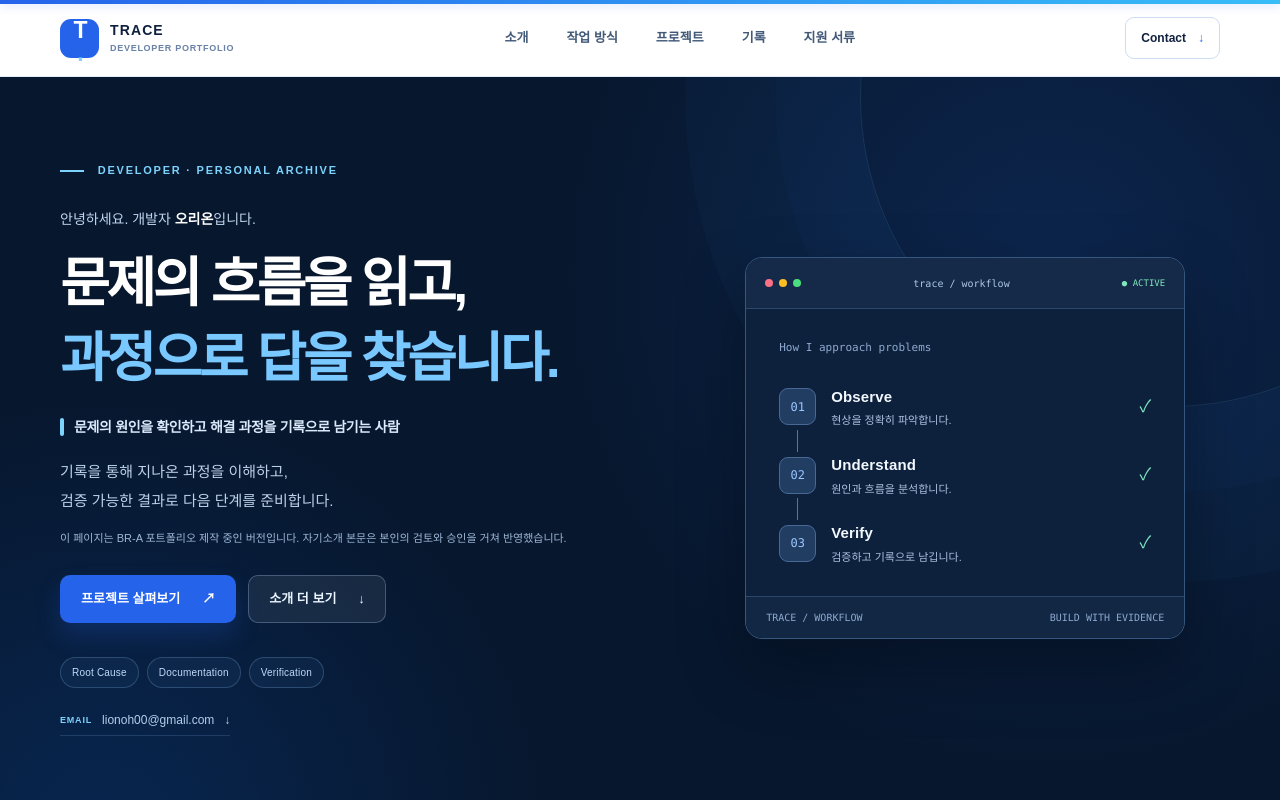
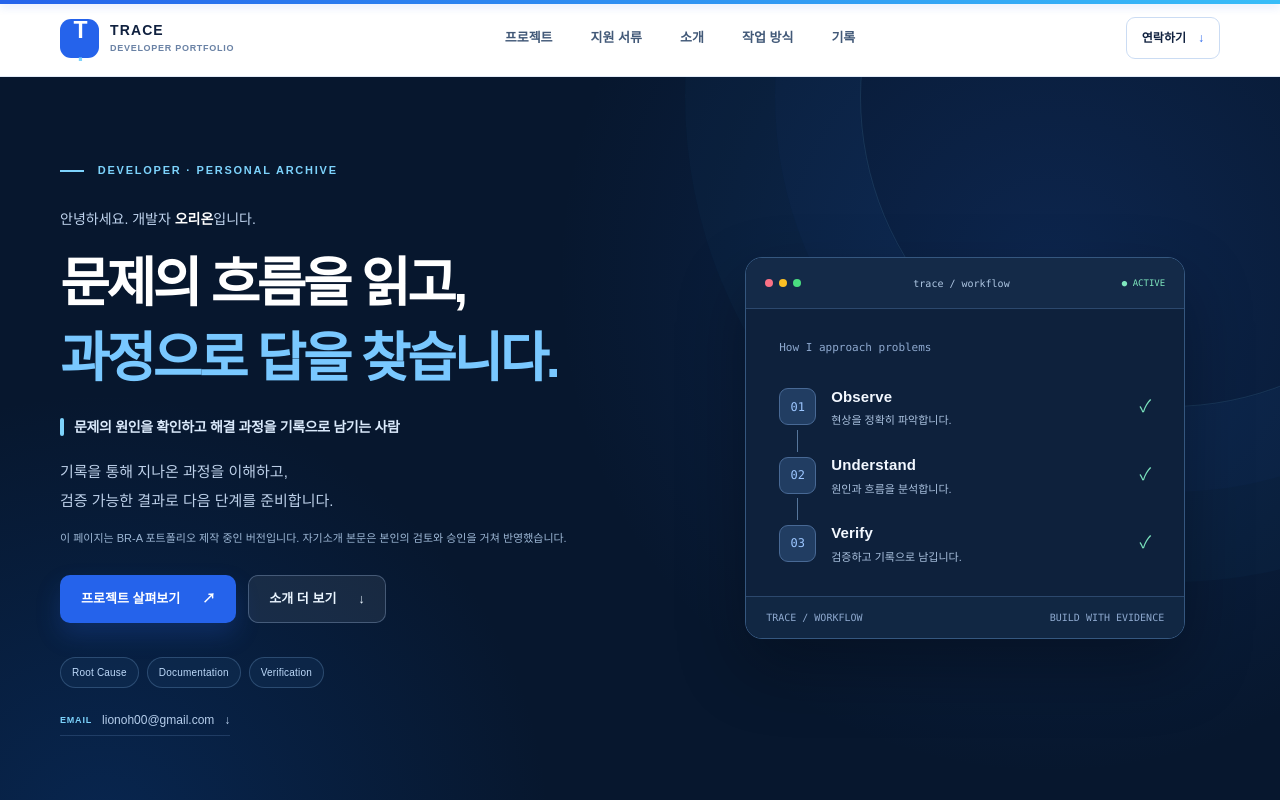
Before and after one commit to SuperNova080710/Trace, a Next.js app: page / in a window 1280 px wide. Shown: the top 800 px of the page. Built offline with nearby package versions, Linux system fonts and the light colour scheme.

Commit message:
feat: 프로젝트와 문서를 우선하는 탐색 구성
- 탐색 메뉴에서 프로젝트와 지원 서류를 앞에 배치
- 앵커 선택 시 제목으로 포커스를 이동
- 현재 앵커와 모바일 선택 상태를 표시

```diff
--- a/src/app/globals.css
+++ b/src/app/globals.css
@@ -13,13 +13,13 @@
   --ease: cubic-bezier(.22, 1, .36, 1);
 }
 * { box-sizing: border-box; }
-html { scroll-behavior: smooth; scroll-padding-top: 98px; }
+html { scroll-behavior: smooth; scroll-padding-top: 78px; }
 body { margin: 0; font-family: Arial, "Apple SD Gothic Neo", "Malgun Gothic", sans-serif; }
 .trace-page { color: var(--text); background: var(--canvas); line-height: 1.7; word-break: keep-all; overflow-x: clip; }
 a { color: inherit; text-decoration: none; }
 button { font: inherit; }
 a:focus-visible, button:focus-visible { outline: 3px solid #29a8ee; outline-offset: 4px; }
-section[id] { scroll-margin-top: 85px; }
+article[id] { scroll-margin-top: 12px; }
 .container { width: min(100% - 68px, 1160px); margin-inline: auto; }
 .sr-only { position: absolute; width: 1px; height: 1px; padding: 0; margin: -1px; overflow: hidden; clip: rect(0 0 0 0); white-space: nowrap; border: 0; }
 .skip-link { position: fixed; z-index: 200; left: 16px; top: 10px; transform: translateY(-180%); background: var(--navy); color: white; padding: 10px 16px; border-radius: 8px; }
@@ -36,7 +36,7 @@ section[id] { scroll-margin-top: 85px; }
 .main-nav a { font-size: 13px; color: #425978; font-weight: 700; padding: 24px 0; position: relative; white-space: nowrap; }
 .main-nav a:after { content: ""; position: absolute; bottom: 16px; left: 0; right: 0; height: 2px; background: var(--blue); transform: scaleX(0); transform-origin: left; transition: transform .25s var(--ease); }
 .main-nav a:hover { color: var(--blue); }
-.main-nav a:hover:after, .main-nav a:focus-visible:after { transform: scaleX(1); }
+.main-nav a:hover:after, .main-nav a:focus-visible:after, .main-nav a[aria-current]::after { transform: scaleX(1); }
 .header-contact { display: inline-flex; align-items: center; gap: 12px; flex-shrink: 0; border: 1px solid #cbdcf3; border-radius: 9px; font-size: 12px; font-weight: 800; padding: 10px 15px; transition: background .2s ease, color .2s ease; }
 .header-contact:hover { background: var(--blue); color: white; }
 .header-contact span { color: var(--blue); }
@@ -555,3 +555,8 @@ section[id] { scroll-margin-top: 85px; }
   .document-item.spotlight-card:hover { transform: none; }
   .document-item.spotlight-card::after { display: none; }
 }
+
+.main-nav a[aria-current] { color: #174394; }
+@media (max-width: 760px) {
+  .main-nav a[aria-current] { background: #eff5ff; text-decoration: underline; text-underline-offset: .3em; }
+}
--- a/src/components/trace-lab.tsx
+++ b/src/components/trace-lab.tsx
@@ -48,6 +48,7 @@ const projects = [{
 export function TraceLab({ displayName, contactEmail, narrative, metrics }: Props) {
   const [expanded, setExpanded] = useState<number | null>(0);
   const [mobileMenuOpen, setMobileMenuOpen] = useState(false);
+  const [currentSection, setCurrentSection] = useState("");
   const mobileMenuButtonRef = useRef<HTMLButtonElement>(null);
   const progressRef = useRef<HTMLDivElement>(null);
   const storyTimelineRef = useRef<HTMLDivElement>(null);
@@ -126,6 +127,20 @@ export function TraceLab({ displayName, contactEmail, narrative, metrics }: Prop
     }
     return () => observer.disconnect();
   }, []);
+
+  useEffect(() => {
+    function syncLocation() {
+      setCurrentSection(window.location.hash.slice(1));
+    }
+    syncLocation();
+    window.addEventListener("hashchange", syncLocation);
+    return () => window.removeEventListener("hashchange", syncLocation);
+  }, []);
+
+  function focusSection(id: string) {
+    setMobileMenuOpen(false);
+    document.getElementById(`${id}-title`)?.focus({ preventScroll: true });
+  }
 
   // Close the mobile menu on viewport changes, without altering desktop navigation.
   useEffect(() => {
@@ -268,15 +283,20 @@ export function TraceLab({ displayName, contactEmail, narrative, metrics }: Prop
               }
             }}
           >
-            <a href="#about" onClick={() => setMobileMenuOpen(false)}>소개</a>
-            <a href="#approach" onClick={() => setMobileMenuOpen(false)}>작업 방식</a>
-            <a href="#projects" onClick={() => setMobileMenuOpen(false)}>프로젝트</a>
-            <a href="#evidence" onClick={() => setMobileMenuOpen(false)}>기록</a>
-            <a href="#documents" onClick={() => setMobileMenuOpen(false)}>지원 서류</a>
-            <a href="#contact" className="mobile-contact-link" onClick={() => setMobileMenuOpen(false)}>연락하기 <span aria-hidden="true">↓</span></a>
+            {[
+              ["projects", "프로젝트"],
+              ["documents", "지원 서류"],
+              ["about", "소개"],
+              ["approach", "작업 방식"],
+              ["evidence", "기록"],
+            ].map(([id, label]) => (
+              <a key={id} href={`#${id}`} aria-current={currentSection === id ? "location" : undefined}
+                 onClick={() => focusSection(id)}>{label}</a>
+            ))}
+            <a href="#contact" className="mobile-contact-link" onClick={() => focusSection("contact")}>연락하기</a>
           </nav>
           <a className="header-contact" href="#contact">
-            Contact <span aria-hidden="true">↓</span>
+            연락하기 <span aria-hidden="true">↓</span>
           </a>
         </div>
       </header>
@@ -346,7 +366,7 @@ export function TraceLab({ displayName, contactEmail, narrative, metrics }: Prop
             <div className="section-side"><span>01</span><span className="side-rule" /></div>
             <div>
               <p className="eyebrow">ABOUT ME</p>
-              <h2 id="about-title">제가 중요하게 생각하는 것은<br /><span>문제를 풀어내는 과정입니다.</span></h2>
+              <h2 id="about-title" tabIndex={-1}>제가 중요하게 생각하는 것은<br /><span>문제를 풀어내는 과정입니다.</span></h2>
             </div>
           </div>
           <div className="about-grid">
@@ -431,7 +451,7 @@ export function TraceLab({ displayName, contactEmail, narrative, metrics }: Prop
             <div className="section-side"><span>02</span><span className="side-rule" /></div>
             <div>
               <p className="eyebrow">HOW I WORK</p>
-              <h2 id="approach-title">제가 일하는 <span>세 가지 방식</span></h2>
+              <h2 id="approach-title" tabIndex={-1}>제가 일하는 <span>세 가지 방식</span></h2>
               <p className="section-subtitle">각 항목을 선택하면 구체적인 접근 방식을 확인할 수 있습니다.</p>
             </div>
           </div>
@@ -481,7 +501,7 @@ export function TraceLab({ displayName, contactEmail, narrative, metrics }: Prop
             <div className="section-side"><span>03</span><span className="side-rule" /></div>
             <div>
               <p className="eyebrow">SELECTED WORK</p>
-              <h2 id="projects-title">결과를 확인할 수 있는 <span>프로젝트</span></h2>
+              <h2 id="projects-title" tabIndex={-1}>결과를 확인할 수 있는 <span>프로젝트</span></h2>
               <p className="section-subtitle">T10의 연구 원고·평가 원본·재현 데이터를 공개 근거와 함께 확인할 수 있습니다.</p>
             </div>
           </div>
@@ -559,7 +579,7 @@ export function TraceLab({ displayName, contactEmail, narrative, metrics }: Prop
             <div className="section-side"><span>04</span><span className="side-rule" /></div>
             <div>
               <p className="eyebrow">GROWTH & EVIDENCE</p>
-              <h2 id="evidence-title">기록은 숫자가 아니라 <span>근거와 함께</span></h2>
+              <h2 id="evidence-title" tabIndex={-1}>기록은 숫자가 아니라 <span>근거와 함께</span></h2>
               <p className="section-subtitle">2026년 10월 21일 기준으로 검증·공개 승인한 과거 집계입니다. 이후 추가된 기록이나 현재 진행 상황은 반영하지 않았습니다.</p>
             </div>
           </div>
@@ -617,7 +637,7 @@ export function TraceLab({ displayName, contactEmail, narrative, metrics }: Prop
             <div className="section-side"><span>05</span><span className="side-rule" /></div>
             <div>
               <p className="eyebrow">APPLICATION DOCUMENTS</p>
-              <h2 id="documents-title">지원에 필요한 <span>세 가지 문서</span></h2>
+              <h2 id="documents-title" tabIndex={-1}>지원에 필요한 <span>세 가지 문서</span></h2>
               <p className="section-subtitle">메모리얼 파크의 경험 기록과 검증된 프로젝트 성과를 바탕으로 작성한 공개용 지원 문서입니다. 각 문서를 바로 읽거나 파일로 내려받고, PDF로 저장할 수 있습니다.</p>
             </div>
           </div>
@@ -633,7 +653,7 @@ export function TraceLab({ displayName, contactEmail, narrative, metrics }: Prop
         <div className="container contact-inner">
           <div>
             <p className="eyebrow light">CONTACT</p>
-            <h2 id="contact-title">함께 이야기할 준비가 되어 있습니다.</h2>
+            <h2 id="contact-title" tabIndex={-1}>함께 이야기할 준비가 되어 있습니다.</h2>
             <p>프로젝트, 협업 또는 궁금한 점이 있다면 편하게 연락해 주세요.</p>
           </div>
           <a className="contact-mail" href={"mailto:" + contactEmail}>{contactEmail} <span aria-hidden="true">↗</span></a>
```
Also changed, not shown: 1 other file (tests, documents, lock files or other folders).
